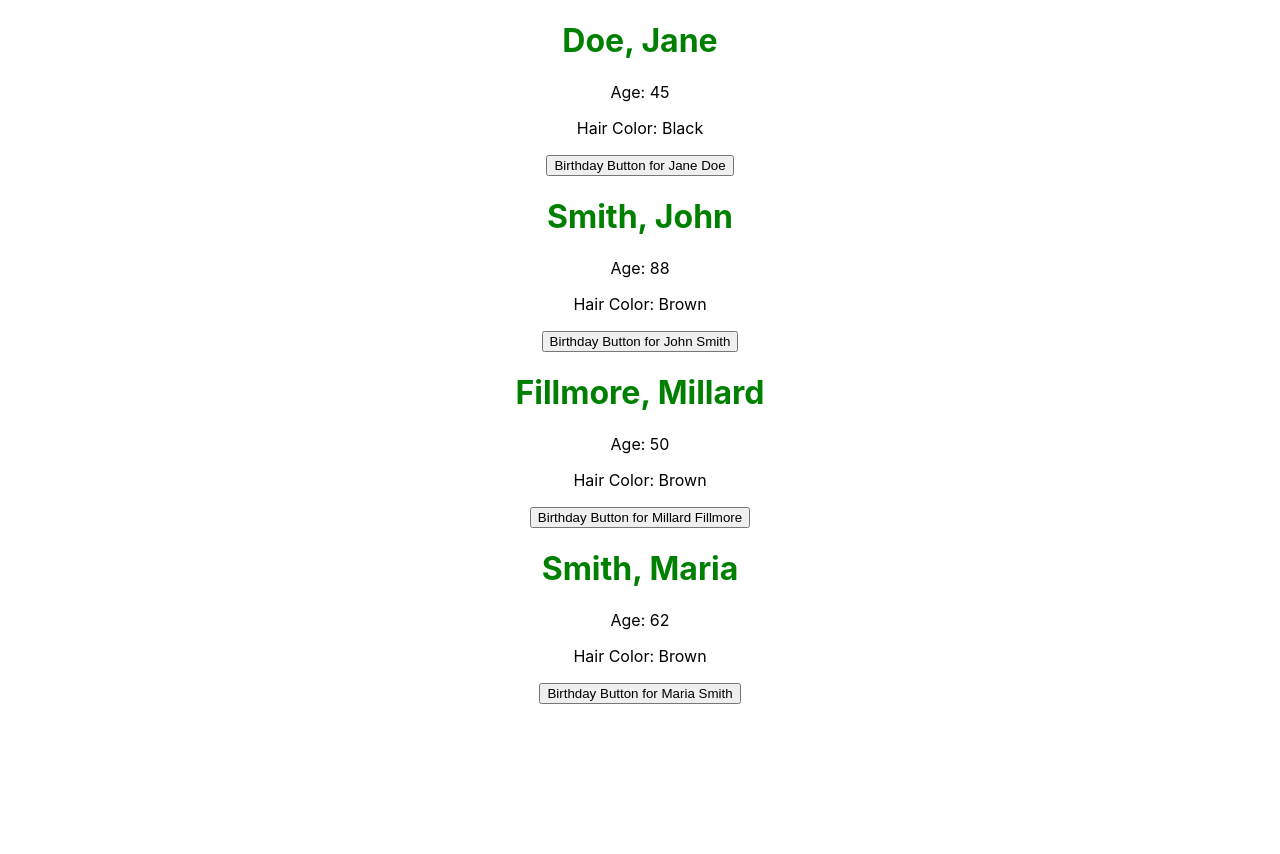
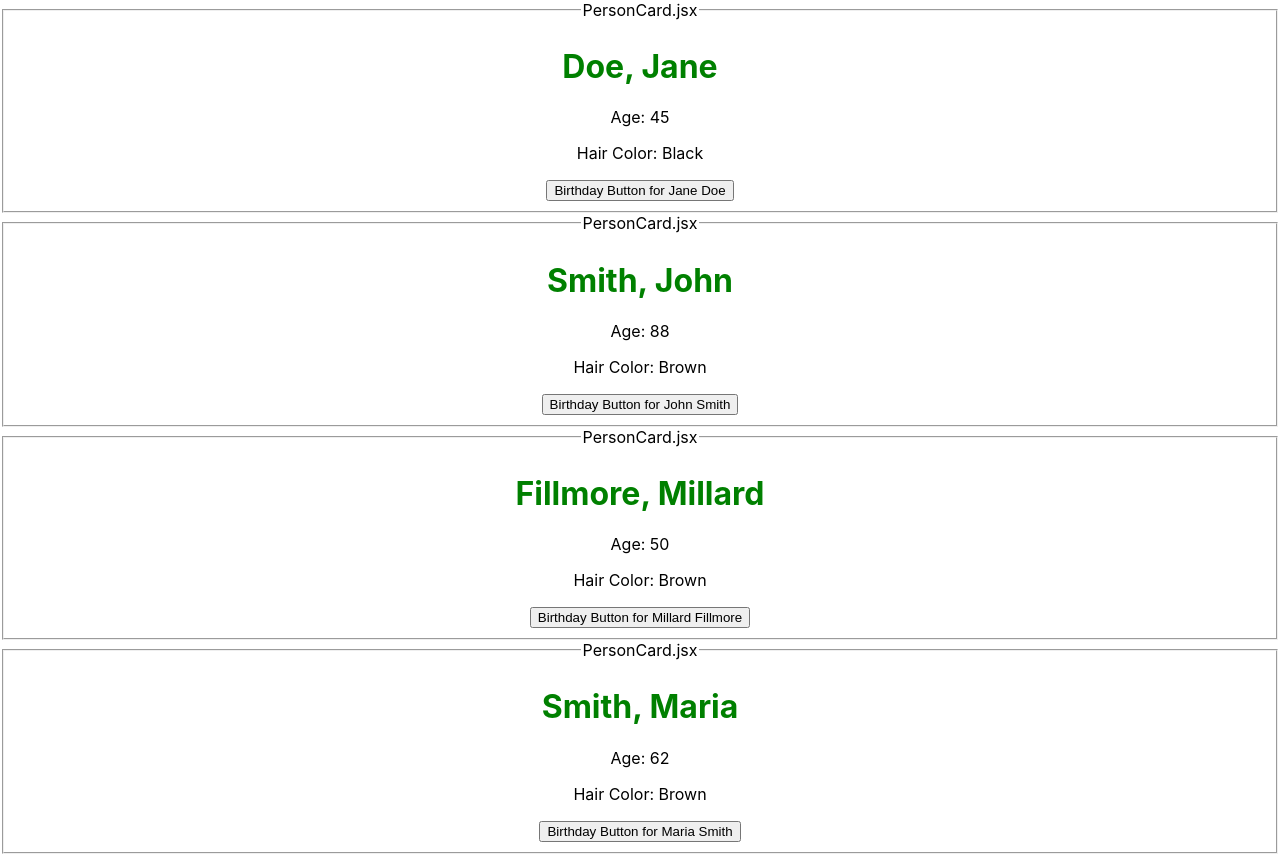
Before and after one commit to PaulDeUlloa/prop_it_up, a React (Create React App) app: page / in a window 1280 px wide. Before the commit the page ends 800 px from the top, so only its background shows below. Built offline with nearby package versions, Linux system fonts and the light colour scheme.

Commit message:
fieldset added to PersonCard.jsx

```diff
--- a/src/components/PersonCard.jsx
+++ b/src/components/PersonCard.jsx
@@ -7,12 +7,15 @@ const PersonCard = (props) => {
     }
 
     return(
-        <div>
-            <h1 style={{color:"green"}}>{lastName}, {firstName}</h1>
-            <p>Age: {age}</p>
-            <p>Hair Color: {hairColor}</p>
-            <button onClick={ () => alert("Birthday Button has been clicked")}>Birthday Button for {firstName} {lastName}</button>
-        </div>
+        <fieldset>
+            <legend>PersonCard.jsx</legend>
+            <div>
+                <h1 style={{color:"green"}}>{lastName}, {firstName}</h1>
+                <p>Age: {age}</p>
+                <p>Hair Color: {hairColor}</p>
+                <button onClick={alertMSG}>Birthday Button for {firstName} {lastName}</button>
+            </div>
+        </fieldset>
     );
 }
 export default PersonCard;
```
